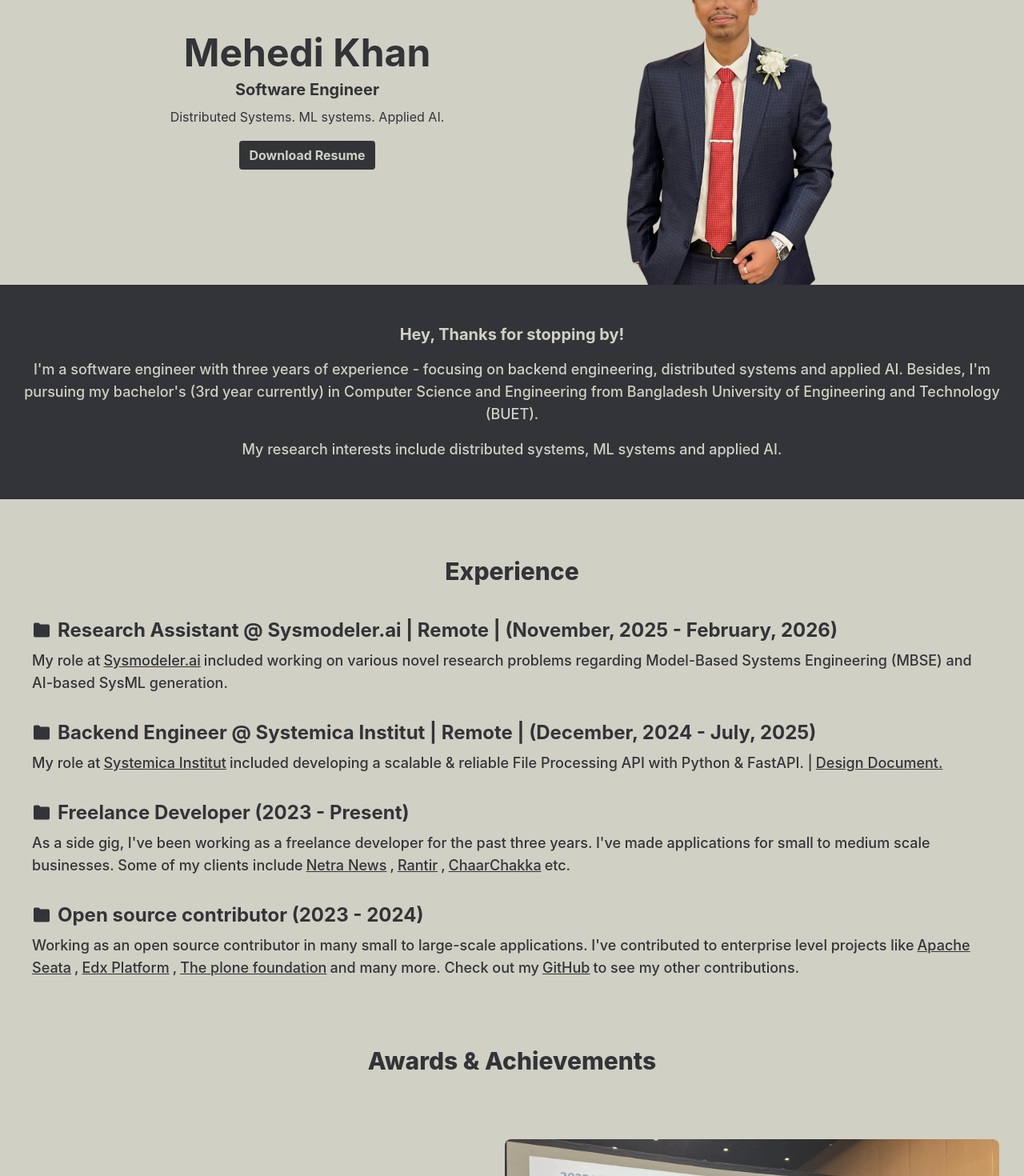
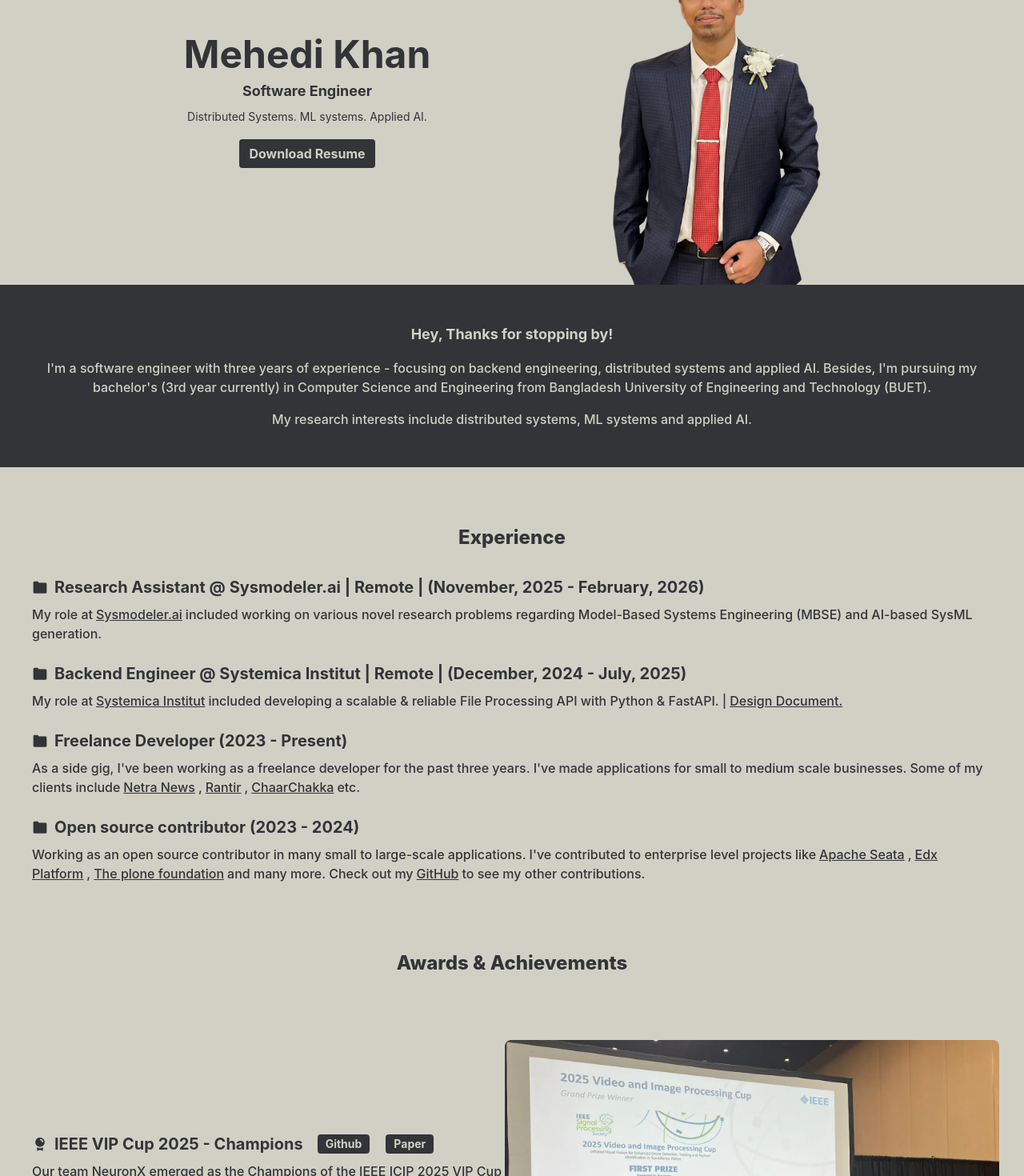
Before and after one commit to mehedikhan72/mehedikhan72.github.io, a React (Create React App) app: page / in a window 1280 px wide. Shown: the part 260-1730 px from the top of the page at 80% size. Built offline with nearby package versions, Linux system fonts and the light colour scheme.

Commit message:
ui improvement

```diff
--- a/src/components/Contact.js
+++ b/src/components/Contact.js
@@ -14,8 +14,8 @@ function Contact(props) {
                 <div className='flex justify-center items-center'>
                     <a target='_blank' rel='noopener noreferrer' href='https://www.linkedin.com/in/mehedikhan72/'><i className='p-2 text-3xl cursor-pointer bx bxl-linkedin-square' ></i></a>
                     <a target='_blank' rel='noopener noreferrer' href='https://github.com/mehedikhan72'><i className='p-2 text-3xl cursor-pointer bx bxl-github' ></i></a>
-                    <a target='_blank' rel='noopener noreferrer' href='https://www.facebook.com/MrTeflonXD/'><i className='p-2 text-3xl cursor-pointer bx bxl-facebook-circle' ></i></a>
-                    <a target='_blank' rel='noopener noreferrer' href='https://www.instagram.com/mehedikhan_/'><i className='p-2 text-3xl cursor-pointer bx bxl-instagram-alt' ></i></a >
+                    <a target='_blank' rel='noopener noreferrer' href='https://www.facebook.com/mehed1khan/'><i className='p-2 text-3xl cursor-pointer bx bxl-facebook-circle' ></i></a>
+                    <a target='_blank' rel='noopener noreferrer' href='https://www.instagram.com/mehed1khan/'><i className='p-2 text-3xl cursor-pointer bx bxl-instagram-alt' ></i></a >
                 </div>
 
             </div>
--- a/src/components/Experience.js
+++ b/src/components/Experience.js
@@ -4,9 +4,9 @@ function Experience(props) {
   return (
     <div ref={props.experienceRef} className="m-5 p-5">
       <p className="text-5 text-center my-8">Experience</p>
-      <div className="flex justify-start items-center text-4">
-        <i class="bx bxs-folder"></i>
-        <p className="text-4 p-2">Research Assistant @ Sysmodeler.ai | Remote | (November, 2025 - February, 2026)</p>
+      <div className="flex justify-start text-4">
+        <i class="bx bxs-folder pt-1"></i>
+        <p className="text-4 px-2 pb-2">Research Assistant @ Sysmodeler.ai | Remote | (November, 2025 - February, 2026)</p>
       </div>
       <p className="text-2">
         My role at
@@ -22,9 +22,9 @@ function Experience(props) {
       </p>
       <br />
 
-      <div className="flex justify-start items-center text-4">
-        <i class="bx bxs-folder"></i>
-        <p className="text-4 p-2">Backend Engineer @ Systemica Institut | Remote | (December, 2024 - July, 2025)</p>
+      <div className="flex justify-start text-4">
+        <i class="bx bxs-folder pt-1"></i>
+        <p className="text-4 px-2 pb-2">Backend Engineer @ Systemica Institut | Remote | (December, 2024 - July, 2025)</p>
       </div>
       <p className="text-2">
         My role at
@@ -48,9 +48,9 @@ function Experience(props) {
       </p>
       <br />
 
-      <div className="flex justify-start items-center text-4">
-        <i class="bx bxs-folder"></i>
-        <p className="text-4 p-2">Freelance Developer (2023 - Present)</p>
+      <div className="flex justify-start text-4">
+        <i class="bx bxs-folder pt-1"></i>
+        <p className="text-4 px-2 pb-2">Freelance Developer (2023 - Present)</p>
       </div>
       <p className="text-2">
         As a side gig, I've been working as a freelance developer for the past three years. I've made
@@ -86,9 +86,9 @@ function Experience(props) {
       </p>
       <br />
 
-      <div className="flex justify-start items-center text-4">
-        <i class="bx bxs-folder"></i>
-        <p className="text-4 p-2">Open source contributor (2023 - 2024)</p>
+      <div className="flex justify-start text-4">
+        <i class="bx bxs-folder pt-1"></i>
+        <p className="text-4 px-2 pb-2">Open source contributor (2023 - 2024)</p>
       </div>
 
       <p className="text-2">
--- a/src/components/Footer.js
+++ b/src/components/Footer.js
@@ -13,8 +13,8 @@ export default function Footer() {
             <div className='flex justify-center items-center m-5'>
                 <a target='_blank' rel='noopener noreferrer' href='https://www.linkedin.com/in/mehedikhan72/'><i className='p-2 text-4xl cursor-pointer bx bxl-linkedin-square' ></i></a>
                 <a target='_blank' rel='noopener noreferrer' href='https://github.com/mehedikhan72'><i className='p-2 text-4xl cursor-pointer bx bxl-github' ></i></a>
-                <a target='_blank' rel='noopener noreferrer' href='https://www.facebook.com/MrTeflonXD/'><i className='p-2 text-4xl cursor-pointer bx bxl-facebook-circle' ></i></a>
-                <a target='_blank' rel='noopener noreferrer' href='https://www.instagram.com/mehedikhan_/'><i className='p-2 text-4xl cursor-pointer bx bxl-instagram-alt' ></i></a >
+                <a target='_blank' rel='noopener noreferrer' href='https://www.facebook.com/mehed1khan/'><i className='p-2 text-4xl cursor-pointer bx bxl-facebook-circle' ></i></a>
+                <a target='_blank' rel='noopener noreferrer' href='https://www.instagram.com/mehed1khan/'><i className='p-2 text-4xl cursor-pointer bx bxl-instagram-alt' ></i></a >
             </div>
 
             <p className='text-1 text-center'>© 2026 Mehedi Khan. All rights reserved.</p>
--- a/src/components/awards-achievements/IeeeVipCup2025.js
+++ b/src/components/awards-achievements/IeeeVipCup2025.js
@@ -13,8 +13,8 @@ export default function IeeeVipCup2025() {
             {!detailsOn && <div>
                 <div className='flex flex-col xl:flex-row justify-center items-center'>
                     <div className='w-full xl:w-1/2'>
-                        <div className='flex justify-start items-center text-4'>
-                            <i className='bx bxs-award'></i>
+                        <div className='flex justify-start text-4'>
+                            <i className='bx bxs-award pt-3'></i>
                             <p className='px-2 py-2'>IEEE VIP Cup 2025 - Champions</p>
                             <a target='_blank' rel='noopener noreferrer' href="https://github.com/dummy-ieee-vip-cup-link" className='my-btns-2 hidden md:block'>Github</a>
                             <a target='_blank' rel='noopener noreferrer' href="https://dummy-paper-link.com" className='my-btns-2 hidden md:block'>Paper</a>
--- a/src/components/awards-achievements/Poridhi2025.js
+++ b/src/components/awards-achievements/Poridhi2025.js
@@ -13,8 +13,8 @@ export default function Poridhi2025() {
             {!detailsOn && <div>
                 <div className='flex flex-col xl:flex-row justify-center items-center'>
                     <div className='w-full xl:w-1/2'>
-                        <div className='flex justify-start items-center text-4'>
-                            <i class='bx bxs-trophy' ></i>
+                        <div className='flex justify-start text-4'>
+                            <i class='bx bxs-trophy pt-3' ></i>
                             <p className='px-2 py-2'>AI Engineering Hackathon - Champions</p>
                             <a target='_blank' rel='noopener noreferrer' href="https://docs.google.com/document/d/1VeiKgYZ1eHKn8dpIz-29dQyCuzJx6OQ9i3UEPMOzuJA/edit?tab=t.0" className='my-btns-2 hidden md:block'>Design Document</a>
                         </div>
--- a/src/components/awards-achievements/Therap2024.js
+++ b/src/components/awards-achievements/Therap2024.js
@@ -13,8 +13,8 @@ export default function Therap2024() {
             {!detailsOn && <div>
                 <div className='flex flex-col xl:flex-row justify-center items-center'>
                     <div className='w-full xl:w-1/2'>
-                        <div className='flex justify-start items-center text-4'>
-                            <i class='bx bxs-medal' ></i>
+                        <div className='flex justify-start text-4'>
+                            <i class='bx bxs-medal pt-3' ></i>
                             <p className='px-2 py-2'>Therap JavaFest 2024 - Top 10 Finalist</p>
                             <a target='_blank' rel='noopener noreferrer' href="https://github.com/mehedikhan72/pathfinder-api" className='my-btns-2 hidden md:block'>Github</a>
                         </div>
--- a/src/index.css
+++ b/src/index.css
@@ -17,27 +17,27 @@ code {
 }
 
 .text-1 {
-  @apply text-base font-normal;
+  @apply text-sm font-normal;
 }
 
 .text-2 {
-  @apply text-lg font-medium;
+  @apply text-base font-medium;
 }
 
 .text-3 {
-  @apply text-xl font-bold;
+  @apply text-lg font-bold;
 }
 
 .text-4 {
-  @apply text-2xl font-bold;
+  @apply text-base md:text-xl font-bold;
 }
 
 .text-5 {
-  @apply text-3xl font-extrabold;
+  @apply text-2xl font-extrabold;
 }
 
 .text-6 {
-  @apply text-4xl font-extrabold;
+  @apply text-3xl font-extrabold;
 }
 
 .my-btns-1 {
```
Also changed, not shown: src/components/Skills.js (+8 -5 lines), 11 other files (tests, documents, lock files or other folders).
